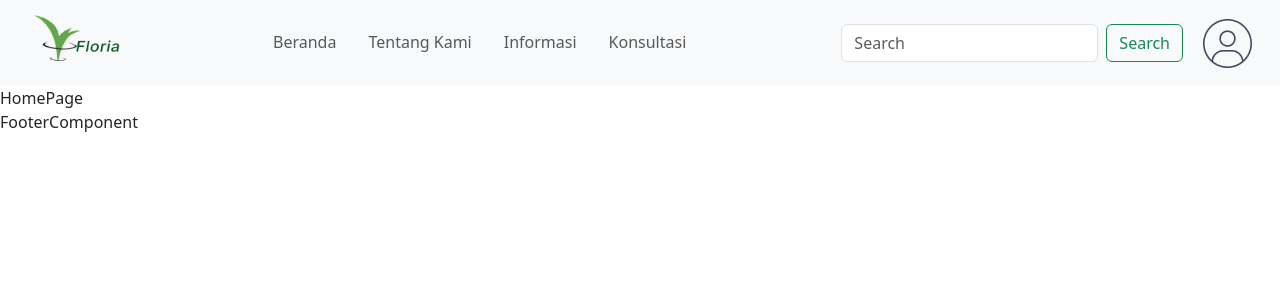
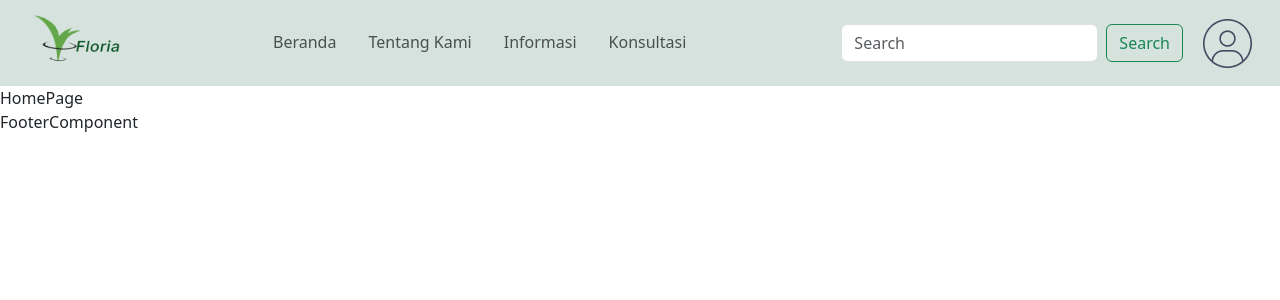
Before and after one commit to Derigs17/BelajarReactJSX, a React (Vite) app: page / in a window 1280 px wide. Shown: the top 300 px of the page. Built offline with nearby package versions, Linux system fonts and the light colour scheme.

Commit message:
benerin navbar

```diff
--- a/src/components/NavbarComponent.jsx
+++ b/src/components/NavbarComponent.jsx
@@ -1,8 +1,5 @@
-import Button from 'react-bootstrap/Button';
-import Container from 'react-bootstrap/Container';
-import Form from 'react-bootstrap/Form';
-import Nav from 'react-bootstrap/Nav';
-import Navbar from 'react-bootstrap/Navbar';
+
+import { Navbar, Nav, Button, Container, Form } from 'react-bootstrap';
 
 import logosementara from '../images/logosementara.png';
 import logonav from '../images/logonav.png';
@@ -10,7 +7,7 @@ import logonav from '../images/logonav.png';
 const NavbarComponent = () => {
   return (
     <div>
-      <Navbar expand="lg" className="bg-body-tertiary" >
+      <Navbar expand="lg"  style={{ backgroundColor: 'rgba(48, 113, 86, 0.2)' }}>
         <Container fluid>
           <Navbar.Brand>
             <img src={logonav} alt='logo' style={{ marginLeft: '20%', width: '90px', height: '60px', paddingBottom: '10px' }} />
@@ -23,7 +20,7 @@ const NavbarComponent = () => {
               <Nav.Link href="Informasi">Informasi</Nav.Link>
               <Nav.Link href="Konsultasi">Konsultasi</Nav.Link>
             </Nav>
-            <Form className="d-flex mb-2 mb-lg-0" style={{ marginRight: '20px' }}> {/* Tambahkan kelas mb-2 untuk memberikan margin bottom saat layar kecil */}
+            <Form className="d-flex mb-2 mb-lg-0" style={{ marginRight: '20px' }}>
               <Form.Control
                 type="search"
                 placeholder="Search"
```
